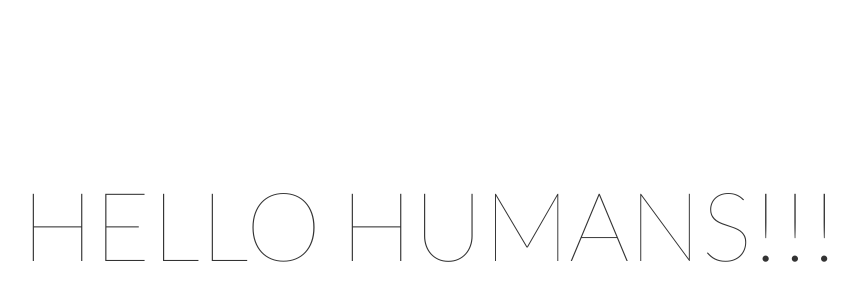
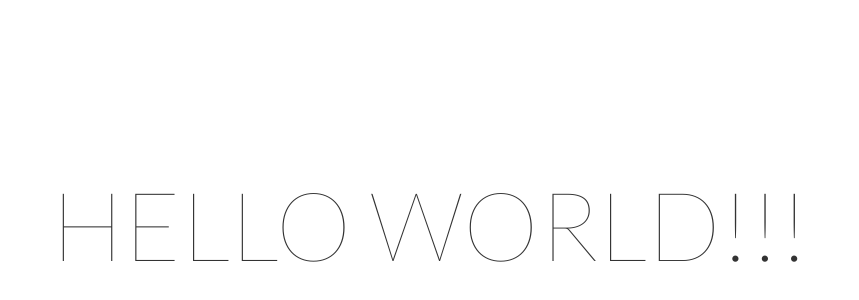
Before and after one commit to ShehabSunny/shehabsunny.github.io-departed, a plain HTML site: page index.html in a window 1280 px wide. Shown: the part 176-476 px from the top of the page, without its empty margins (210-1069 px from the left). Drawn offline with nearby package versions, Linux system fonts and the light colour scheme.

Commit message:
Update hi.html

```diff
--- a/res/views/hi.html
+++ b/res/views/hi.html
@@ -1,6 +1,6 @@
 <div col="col-md-6 col-md-offset-3 span6 text-center">
     <div class="content">
-        <div class="title">HELLO HUMANS!!!</div>
+        <div class="title">HELLO WORLD!!!</div>
     </div>
 </div>
 
```
